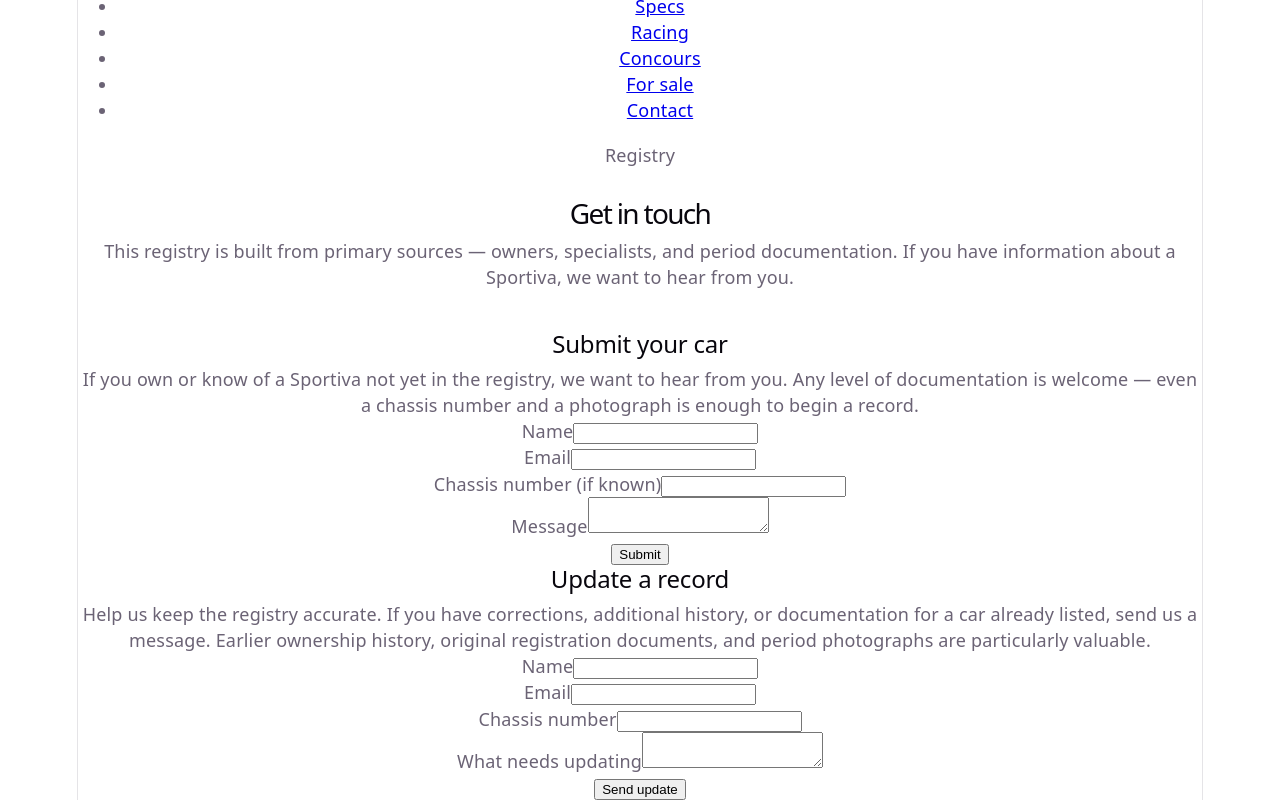
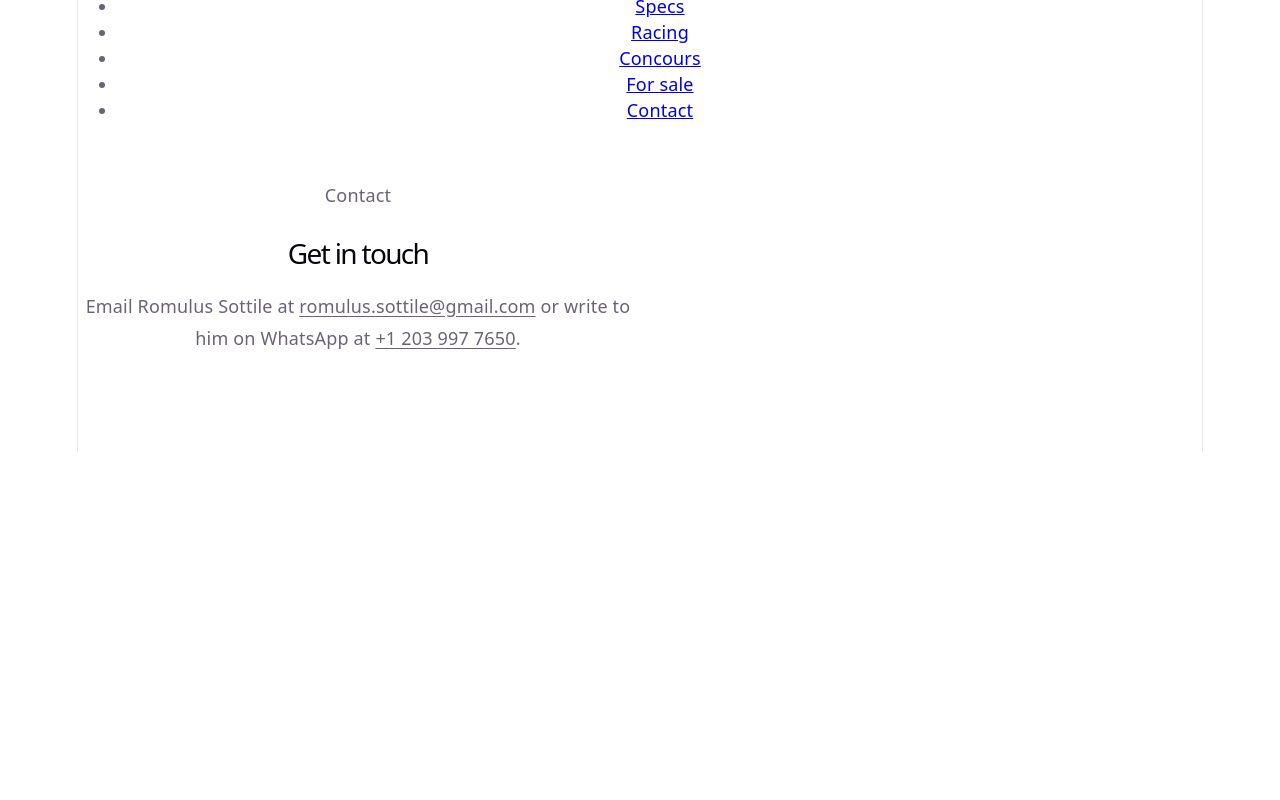
Before and after one commit to Romulus-S/morettisportiva, a React (Vite) app: page /contact in a window 1280 px wide. Shown: the part 348-1148 px from the top of the page. After the commit the page ends 800 px from the top, so only its background shows below. Built offline with nearby package versions, Linux system fonts and the light colour scheme; no server answers; the HTML template or start-up script is replaced by a standard one.

Commit message:
Simplify contact page to email and WhatsApp

```diff
--- a/src/pages/Contact.jsx
+++ b/src/pages/Contact.jsx
@@ -1,143 +1,19 @@
-import { useState } from 'react'
-
-const FORMSPREE = import.meta.env.VITE_FORMSPREE_ENDPOINT || 'https://formspree.io/f/PLACEHOLDER'
-
-function ContactForm({ fields, submitLabel, endpoint, formName }) {
-  const [status, setStatus] = useState('idle') // idle | sending | sent | error
-
-  async function handleSubmit(e) {
-    e.preventDefault()
-    setStatus('sending')
-    const data = new FormData(e.target)
-    try {
-      const res = await fetch(endpoint, {
-        method: 'POST',
-        body: data,
-        headers: { Accept: 'application/json' },
-      })
-      if (res.ok) {
-        setStatus('sent')
-        e.target.reset()
-      } else {
-        setStatus('error')
-      }
-    } catch {
-      setStatus('error')
-    }
-  }
-
-  if (status === 'sent') {
-    return (
-      <div style={{
-        padding: '24px',
-        border: '0.5px solid var(--color-border)',
-        borderRadius: 8,
-        color: 'var(--color-text-secondary)',
-        fontSize: 13,
-      }}>
-        Message sent — thank you. We will be in touch.
-      </div>
-    )
-  }
-
-  return (
-    <form onSubmit={handleSubmit}>
-      <input type="hidden" name="_form" value={formName} />
-      {fields.map(({ name, label, type = 'text', required = false }) =>
-        type === 'textarea' ? (
-          <div className="form-group" key={name}>
-            <label className="form-label" htmlFor={`${formName}-${name}`}>{label}</label>
-            <textarea
-              className="form-textarea"
-              id={`${formName}-${name}`}
-              name={name}
-              required={required}
-            />
-          </div>
-        ) : (
-          <div className="form-group" key={name}>
-            <label className="form-label" htmlFor={`${formName}-${name}`}>{label}</label>
-            <input
-              className="form-input"
-              id={`${formName}-${name}`}
-              name={name}
-              type={type}
-              required={required}
-            />
-          </div>
-        )
-      )}
-      <button
-        type="submit"
-        className="btn btn-primary"
-        disabled={status === 'sending'}
-      >
-        {status === 'sending' ? 'Sending…' : submitLabel}
-      </button>
-      {status === 'error' && (
-        <p style={{ marginTop: 12, fontSize: 12, color: 'var(--color-unlocated-text)' }}>
-          Something went wrong. Please try again or email us directly.
-        </p>
-      )}
-    </form>
-  )
-}
-
 export default function Contact() {
   return (
     <main className="page">
-      <div style={{ marginBottom: 40 }}>
-        <div className="label" style={{ marginBottom: 8 }}>Registry</div>
-        <h1 style={{ fontSize: 28, fontWeight: 500, marginBottom: 12 }}>Get in touch</h1>
-        <p className="contact-intro">
-          This registry is built from primary sources — owners, specialists, and period
-          documentation. If you have information about a Sportiva, we want to hear from you.
+      <div style={{ paddingTop: 40, maxWidth: 560 }}>
+        <div className="label" style={{ marginBottom: 16 }}>Contact</div>
+        <h1 style={{ fontSize: 28, fontWeight: 500, marginBottom: 24 }}>Get in touch</h1>
+        <p style={{ color: 'var(--color-text-secondary)', lineHeight: 1.8 }}>
+          Email Romulus Sottile at{' '}
+          <a href="mailto:romulus.sottile@gmail.com" style={{ color: 'inherit', textDecoration: 'underline', textUnderlineOffset: '3px' }}>
+            romulus.sottile@gmail.com
+          </a>
+          {' '}or write to him on WhatsApp at{' '}
+          <a href="https://wa.me/12039977650" style={{ color: 'inherit', textDecoration: 'underline', textUnderlineOffset: '3px' }}>
+            +1 203 997 7650
+          </a>.
         </p>
-      </div>
-
-      <div className="contact-grid">
-        {/* Submit your car */}
-        <div>
-          <h2 className="contact-section-title">Submit your car</h2>
-          <p className="contact-section-desc">
-            If you own or know of a Sportiva not yet in the registry, we want to hear from
-            you. Any level of documentation is welcome — even a chassis number and a photograph
-            is enough to begin a record.
-          </p>
-          <ContactForm
-            formName="submit-car"
-            endpoint={FORMSPREE}
-            submitLabel="Submit"
-            fields={[
-              { name: 'name', label: 'Name', required: true },
-              { name: 'email', label: 'Email', type: 'email', required: true },
-              { name: 'chassis', label: 'Chassis number (if known)' },
-              { name: 'message', label: 'Message', type: 'textarea', required: true },
-            ]}
-          />
-        </div>
-
-        {/* Update a record */}
-        <div>
-          <h2 className="contact-section-title">Update a record</h2>
-          <p className="contact-section-desc">
-            Help us keep the registry accurate. If you have corrections, additional history,
-            or documentation for a car already listed, send us a message. Earlier ownership
-            history, original registration documents, and period photographs are particularly
-            valuable.
-          </p>
-          <ContactForm
-            formName="update-record"
-            endpoint={FORMSPREE}
-            submitLabel="Send update"
-            fields={[
-              { name: 'name', label: 'Name', required: true },
-              { name: 'email', label: 'Email', type: 'email', required: true },
-              { name: 'chassis', label: 'Chassis number', required: true },
-              { name: 'update', label: 'What needs updating', type: 'textarea', required: true },
-            ]}
-          />
-        </div>
       </div>
     </main>
   )
```
